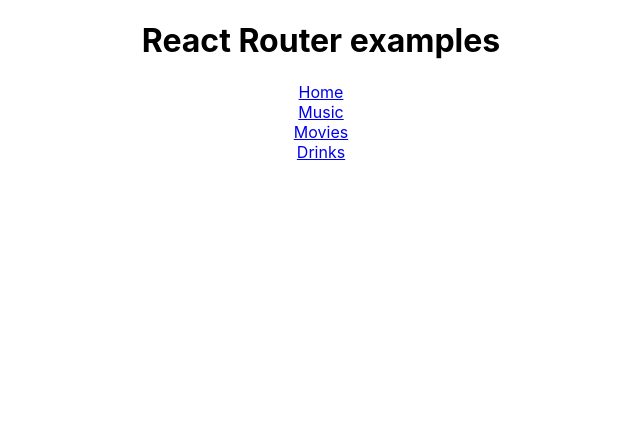
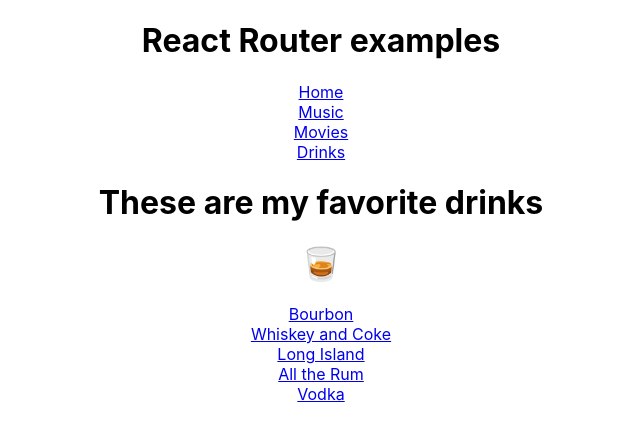
Before and after one commit to Anthony-Moss/router-exercise-static-website-react, a React (Create React App) app: page /drinks in a window 1280 px wide. Shown: the top 440 px of the page, without its empty margins (319-959 px from the left). Built offline with nearby package versions, Linux system fonts and the light colour scheme.

Commit message:
adds movies props and uses render props to display to page with correct routing

```diff
--- a/src/App.js
+++ b/src/App.js
@@ -5,6 +5,7 @@
 import Movies from './Movies';
 import Movie from './Movie';
 import Drinks from './Drinks';
+import Drink from './Drink';
 
 import {
   Link,
@@ -27,6 +28,14 @@
         'Gladiator',
         'Jurassic Park',
         'Pulp Fiction',
+      ],
+      drinks: [
+        'Bourbon',
+        'Whiskey and Coke',
+        'Long Island',
+        'All the Rum',
+        'Vodka'
+
       ]
     }
   }
@@ -54,8 +63,19 @@
               />
             )}
           />
+
+          <Route path="/drinks"
+            render={(props) => (
+              <Drinks
+                {...props}
+                drinks={this.state.drinks}
+              />
+            )}
+          />
+
         </Switch>
         <Route path="/movies/:movie" component={Movie} />
+        <Route path="/drinks/:drink" component={Drink} />
         {/* <Music />
         <Movies />
         <Drinks /> */}
--- a/src/Drinks.js
+++ b/src/Drinks.js
@@ -1,13 +1,27 @@
 import React from 'react';
 
+import { Link } from 'react-router-dom';
 
-function Drinks(props) {
+function Drinks({ drinks, match, history}) {
+    const drinkLinks = drinks.map(drinkName => (
+        <li>
+            <Link to={`${match.path}/${drinkName}`}>{drinkName}</Link>
+        </li>
+    ));
+
     return (
         <div>
             <h1>These are my favorite drinks</h1>
             <span>
                 <h1>🥃</h1>
             </span>
+            <span>
+            <ul style={{listStyleType: 'none', paddingLeft: 0}}>
+                <li>
+                {drinkLinks}
+                </li>
+            </ul>
+            </span>
         </div>
     )
 }
--- a/src/Movie.js
+++ b/src/Movie.js
@@ -3,7 +3,7 @@
 function Movie({match}) {
     return (
         <div>
-            <h1>{match.params.movie}</h1>
+            <p>{match.params.movie}</p>
             Lorem, ipsum dolor sit amet consectetur adipisicing elit. Commodi enim nostrum reiciendis animi quod repellat ut excepturi maiores dicta labore! Quis itaque quibusdam praesentium doloribus. Laborum in suscipit at sunt!
         </div>
     );
--- a/src/Movies.js
+++ b/src/Movies.js
@@ -14,7 +14,7 @@
             <span>
                 <h1>🎬</h1>
             </span>
-            <ul>
+            <ul style={{listStyleType: 'none', paddingLeft: 0}}>
                 {movieLinks}
             </ul>
         </div>
```
